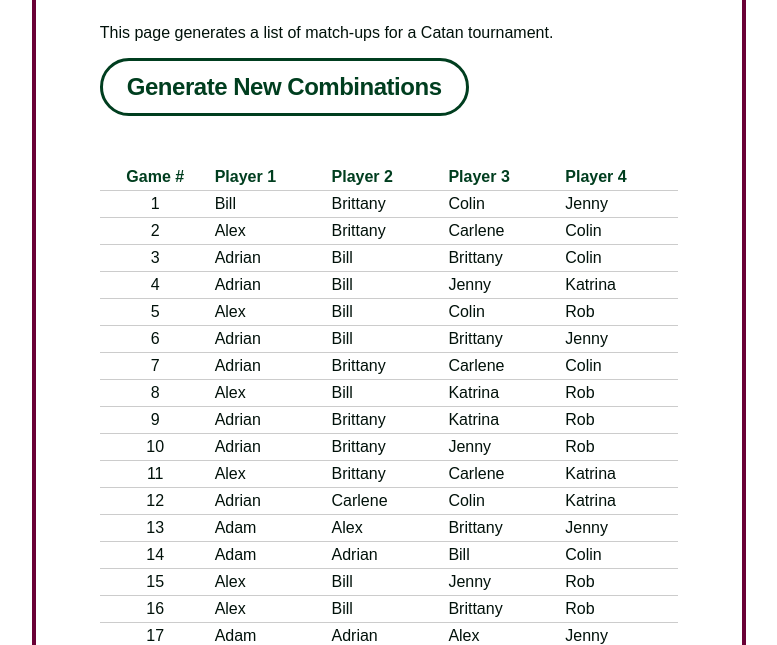
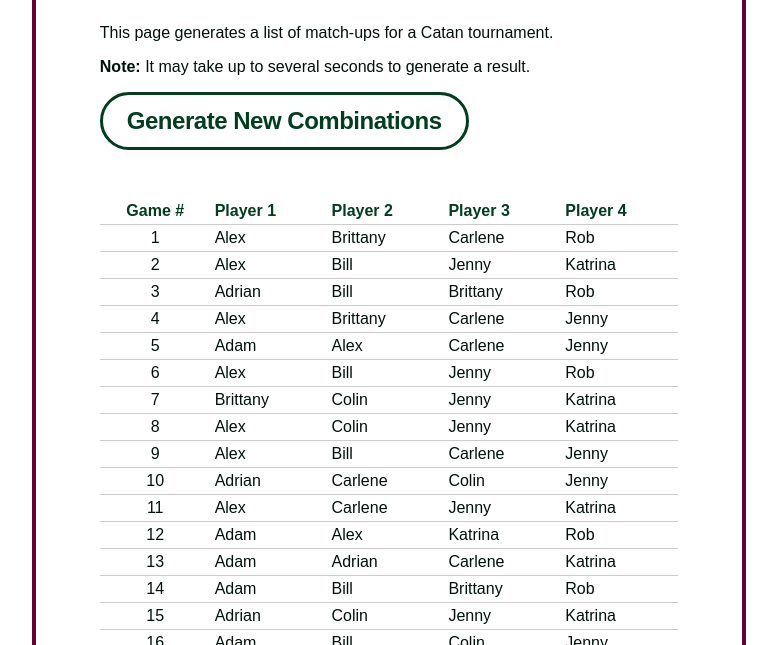
Before and after one commit to adriantrimble/catan-tournament-games, a plain HTML site: page index.html in a window 1280 px wide. Shown: the part 155-800 px from the top of the page, without its empty margins (251-1028 px from the left). Drawn offline with Linux system fonts and the light colour scheme.

Commit message:
Guaranteed 50 game result

```diff
--- a/index.html
+++ b/index.html
@@ -16,6 +16,8 @@
 			This page generates a list of match-ups for a Catan tournament.
 		</p>
 
+		<p><strong>Note:</strong> It may take up to several seconds to generate a result.</p>
+
 		<button id="refresh-matchups">Generate New Combinations</button>
 
 		<div id="matchups"></div>
--- a/script.js
+++ b/script.js
@@ -140,10 +140,21 @@
 		}
 	}
 
+	// if (finalGames.length < 50) {
+	// 	return getFinalGames(combinations);
+	// }
+
 	return finalGames;
 }
 
 function refreshCombinations() {
+
+	let Combine = () => {
+
+		let combos = [];
+
+		while (combos.length < 50) {
+
 			let players = [
 				'Adam',
 				'Adrian',
@@ -157,8 +168,6 @@
 				'Rob'
 			];
 
-	let playerCount = players.length;
-
 			// Get combinations of 4 players, remove instances of multiple players in same game
 			let combinations = removeDuplicateSubArrays(getCombinationsFours(players));
 
@@ -171,8 +180,19 @@
 			// Randomize the order of the match-ups
 			uniqueCombinations.sort(() => Math.random() - 0.5);
 
-	finalCombinations = getFinalGames(uniqueCombinations);
-	// finalCombinations = uniqueCombinations;
+			combos = getFinalGames(uniqueCombinations);
+
+		}
+
+		combos = shuffleArray(combos);
+
+		return combos;
+
+	};
+
+	const app = document.querySelector('main');
+
+	finalCombinations = Combine();
 
 	// Render the combinations
 	var m = 0;
@@ -187,3 +207,17 @@
 	document.getElementById("matchups").innerHTML = tableHtml;
 
 }
+
+function shuffleArray(array) {
+	for (var i = array.length - 1; i > 0; i--) {
+
+		// Generate random number
+		var j = Math.floor(Math.random() * (i + 1));
+
+		var temp = array[i];
+		array[i] = array[j];
+		array[j] = temp;
+	}
+
+	return array;
+ }
--- a/style.css
+++ b/style.css
@@ -24,6 +24,8 @@
 	border: 4px solid var(--accent-2);
 	margin: 5ch auto;
 	padding: 2rem 4rem;
+	position: relative;
+	overflow: hidden;
 	max-width: 65ch;
 }
 
```
Lines whose indentation alone changed are shown as unchanged.
